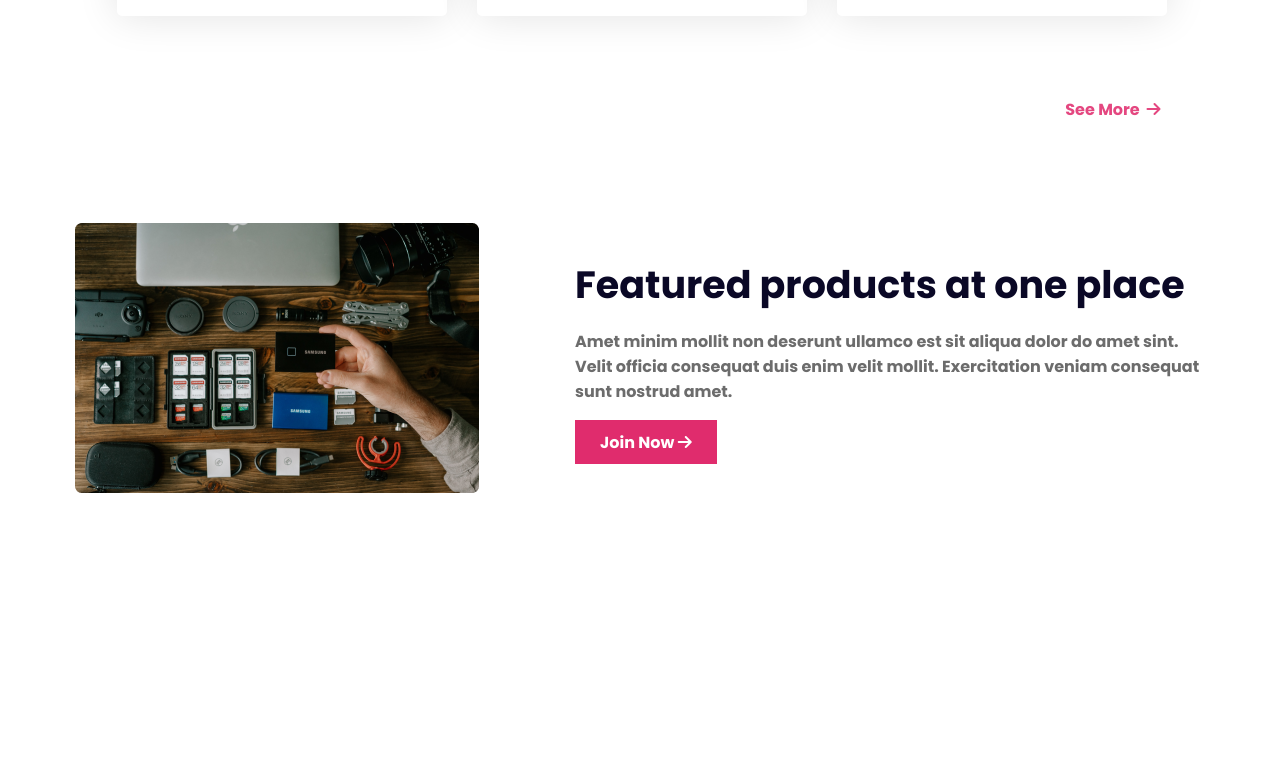
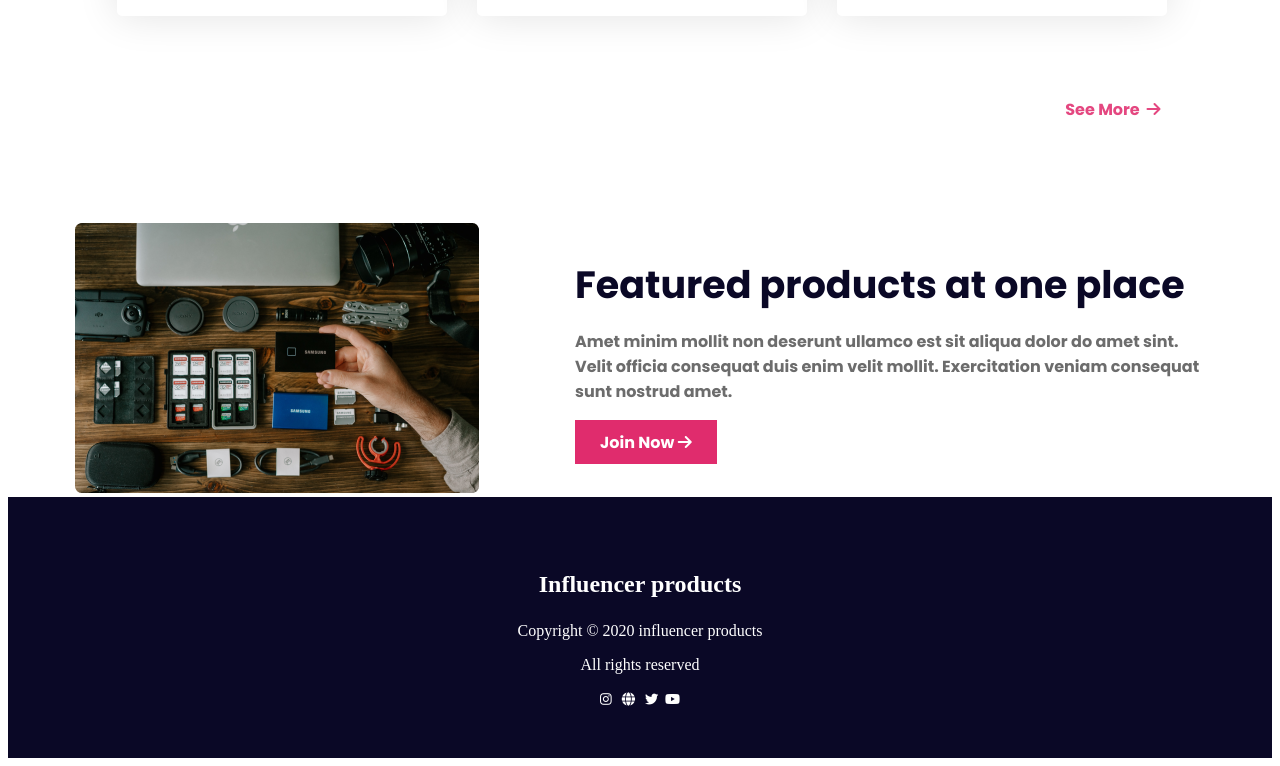
Before and after one commit to reza107-hub/influencer-gear, a plain HTML site: page index.html in a window 1280 px wide. Shown: the part 2701-3467 px from the top of the page. Before the commit the page ends 3206 px from the top, so only its background shows below. Drawn offline with Linux system fonts and the light colour scheme.

Commit message:
full site done

```diff
--- a/index.html
+++ b/index.html
@@ -153,6 +153,19 @@
             <button class="Featured-btn">Join Now <i class="fa-solid fa-arrow-right"></i></button>
         </div>
     </section>
+
+    <footer>
+        <h3 class="footer-title">Influencer products</h3>
+        <p class="footer-copyrights">Copyright © 2020  influencer products</p>
+        <p class="footer-copyrights">All rights reserved</p>
+        <small>
+            <a href=""><i class="fa-brands fa-instagram"></i> &nbsp;</a>
+            <a href=""><i class="fa-solid fa-globe"></i> &nbsp;</a>
+            <a href=""><i class="fa-brands fa-twitter"></i>&nbsp;</a>
+            <a href=""><i class="fa-brands fa-youtube"></i></a>
+        </small>
+    </footer>
+
 </body>
 
 </html>
--- a/style.css
+++ b/style.css
@@ -1,4 +1,5 @@
-@import url('https://fonts.googleapis.com/css2?family=Inter:wght@400;700&family=Poppins:wght@500;600;700&family=Roboto:wght@500;700&display=swap');
+@import url('https://fonts.googleapis.com/css2?family=Inter:wght@400;700&family=Manrope:wght@700&family=Poppins:wght@500;600;700&family=Roboto:wght@500;700&display=swap');
+
 
 
 
@@ -190,6 +191,9 @@
     font-size: 16px;
 
 }
+.see-more-btn:hover {
+    color: blueviolet;
+}
 
 
 /* Featured section  */
@@ -234,9 +238,29 @@
     background-color: #E02C6D;
 }
 
+footer {
+    background-color: #0A0826;
+    text-align: center;
+    padding: 50px 0;
+}
+footer a {
+    text-decoration: none;
+    color: #FFFFFF;
+}
+.footer-title , .footer-copyrights{
+    color: #FFFFFF;
 
+}
+.footer-title {
+    font-size: 24px;
+    font-weight: 700;
+}
+.footer-copyright {
+    font-size: 14px;
+    color: #D9DBE1;
+    font-family: 'Manrope', sans-serif;
 
-
+}
 
 
 
```
